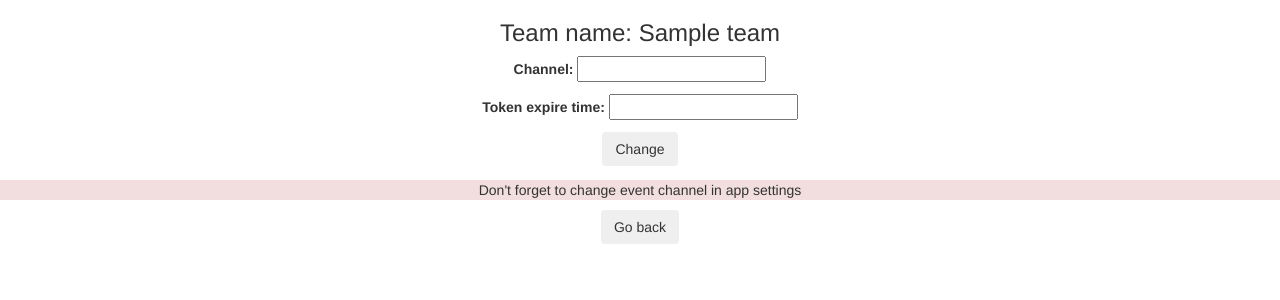
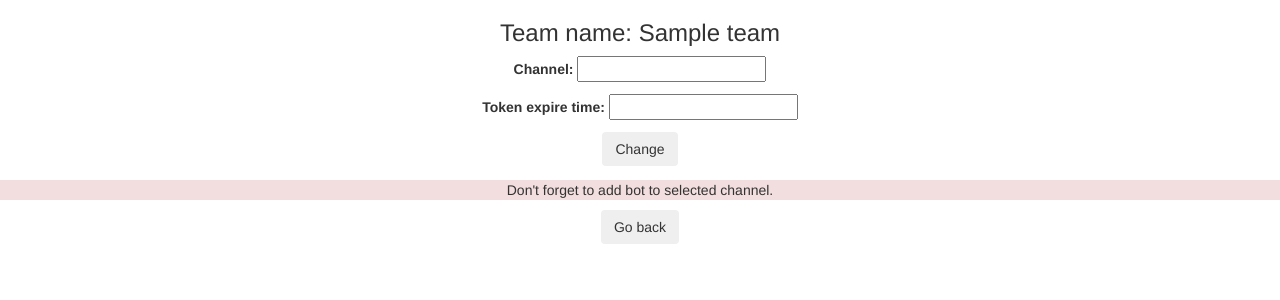
Before and after one commit to alex-klim/slack_bot, a Django app: page /settings/1/ in a window 1280 px wide. Shown: the top 300 px of the page. Run offline with Django 3.2, Linux system fonts and the light colour scheme; a user stored in the database is signed in; tables that the repository leaves empty hold one stand-in row (values such as "Sample post"); some libraries are stand-ins or nearby versions.

Commit message:
fix template

```diff
--- a/leave_bot/templates/leave_bot/channel.html
+++ b/leave_bot/templates/leave_bot/channel.html
@@ -7,7 +7,7 @@
         {{form.as_p}}
         <input type="submit" class="btn"  value="Change">
     </form>
-    <p class="bg-danger">Don't forget to change event channel in app settings</p>
+    <p class="bg-danger">Don't forget to add bot to selected channel.</p>
     <form action="{% url 'index' %}">
         <input class="btn" type="submit" value="Go back" />
     </form>
```
